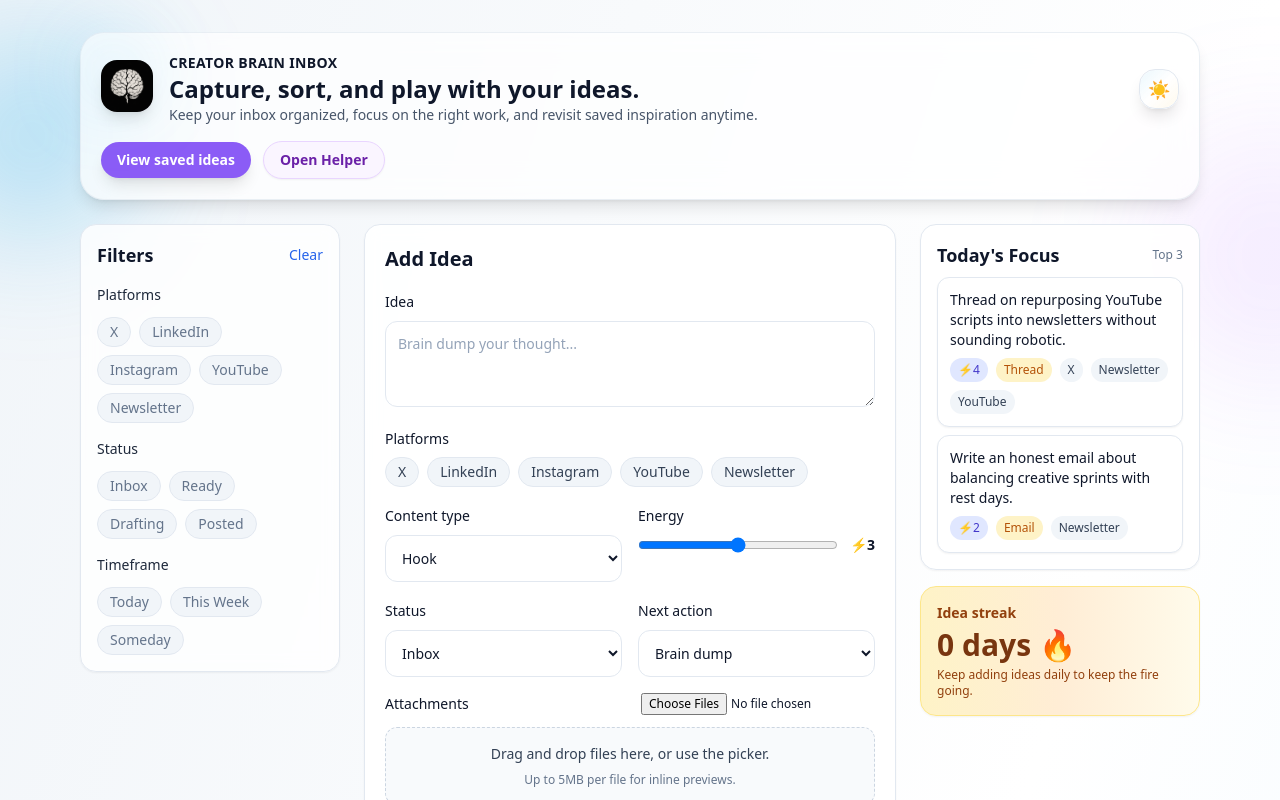
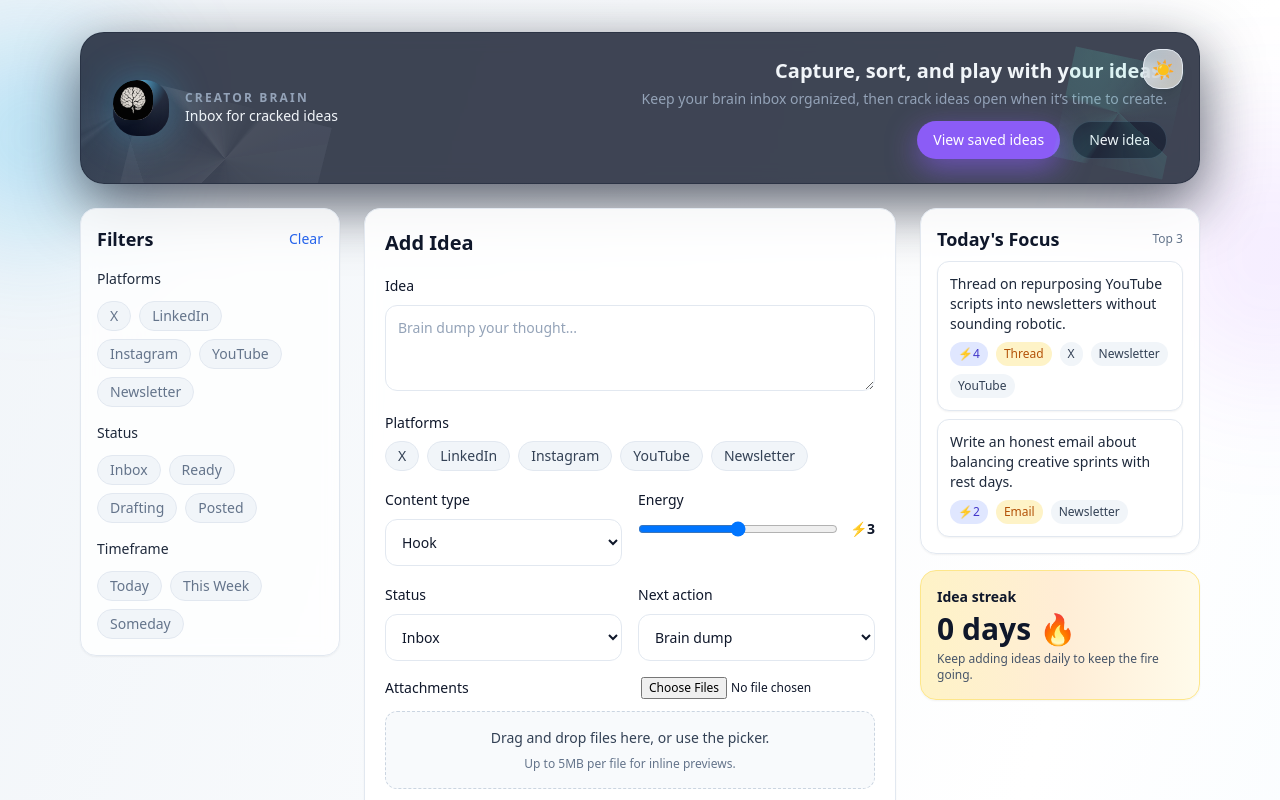
Before and after one commit to Solmidey/Creator_Brain_Box, a Next.js app: page / in a window 1280 px wide. Shown: the top 800 px of the page. Built offline with nearby package versions, Linux system fonts and the light colour scheme.

Commit message:
Improve hero header and dark mode contrast

```diff
--- /dev/null
+++ b/app/components/HeroHeader.tsx
@@ -0,0 +1,54 @@
+import Link from "next/link";
+
+import Logo from "./Logo";
+import { ThemeToggle } from "./ThemeToggle";
+
+export default function HeroHeader({ onOpenHelper }: { onOpenHelper: () => void }) {
+  return (
+    <section className="relative overflow-hidden rounded-3xl border border-slate-800/60 bg-slate-900/80 px-6 py-5 text-slate-100 shadow-[0_20px_60px_rgba(15,23,42,0.7)] backdrop-blur sm:px-8 sm:py-6 dark:bg-slate-900/90">
+      <div className="pointer-events-none absolute -left-10 top-0 h-40 w-40 rotate-[-18deg] bg-[conic-gradient(from_180deg_at_50%_50%,rgba(148,163,184,0.12)_0,transparent_18%,rgba(148,163,184,0.18)_20%,transparent_22%,rgba(148,163,184,0.12)_24%,transparent_40%,transparent_100%)] opacity-50" />
+      <div className="pointer-events-none absolute right-6 top-6 h-28 w-28 rotate-12 bg-[radial-gradient(circle_at_30%_0%,rgba(94,234,212,0.16),transparent_55%),conic-gradient(from_120deg_at_50%_50%,rgba(94,234,212,0.18),rgba(14,165,233,0)_22%,rgba(94,234,212,0.18)_24%,rgba(56,189,248,0)_42%,rgba(94,234,212,0.2)_44%,rgba(14,165,233,0)_100%)] opacity-60" />
+      <div className="pointer-events-none absolute -bottom-8 left-12 h-28 w-48 rotate-[14deg] bg-[linear-gradient(120deg,rgba(255,255,255,0.08),rgba(255,255,255,0)_32%),conic-gradient(from_210deg_at_50%_50%,rgba(226,232,240,0.12)_0,rgba(226,232,240,0)_26%,rgba(226,232,240,0.16)_28%,rgba(226,232,240,0)_48%,rgba(226,232,240,0.12)_50%,rgba(226,232,240,0)_100%)] opacity-60" />
+
+      <div className="absolute right-4 top-4">
+        <ThemeToggle />
+      </div>
+
+      <div className="flex flex-col gap-4 sm:flex-row sm:items-center sm:justify-between">
+        <div className="relative flex items-center gap-3 sm:gap-4">
+          <div className="relative h-12 w-12 overflow-hidden rounded-3xl bg-[radial-gradient(circle_at_30%_0%,#38bdf8_0,#0f172a_55%,#020617_100%)] shadow-[0_0_40px_rgba(56,189,248,0.35)] sm:h-14 sm:w-14">
+            <div className="pointer-events-none absolute inset-0 opacity-35 mix-blend-screen bg-[radial-gradient(circle_at_20%_20%,rgba(248,250,252,0.3),transparent_55%),conic-gradient(from_210deg_at_50%_50%,rgba(15,23,42,0)_0,rgba(15,23,42,0)_30%,rgba(248,250,252,0.4)_32%,rgba(15,23,42,0)_34%,rgba(248,250,252,0.4)_36%,rgba(15,23,42,0)_38%,rgba(248,250,252,0.4)_40%,rgba(15,23,42,0)_100%)]" />
+            <Logo mode="dark" size={40} className="absolute inset-0 m-auto" />
+          </div>
+          <div className="flex flex-col">
+            <span className="text-xs font-semibold uppercase tracking-[0.18em] text-slate-400">Creator Brain</span>
+            <span className="text-sm font-medium text-slate-100">Inbox for cracked ideas</span>
+          </div>
+        </div>
+
+        <div className="flex flex-col gap-4 sm:items-end sm:gap-3">
+          <div className="space-y-1 sm:text-right">
+            <h1 className="text-lg font-semibold text-slate-100 sm:text-xl">Capture, sort, and play with your ideas.</h1>
+            <p className="text-sm text-slate-400">Keep your brain inbox organized, then crack ideas open when it’s time to create.</p>
+          </div>
+
+          <div className="mt-1 flex flex-wrap gap-3 sm:mt-0 sm:justify-end">
+            <Link
+              href="/saved-ideas"
+              className="inline-flex items-center justify-center rounded-full bg-violet-500 px-4 py-2 text-sm font-medium text-white shadow-[0_10px_30px_rgba(139,92,246,0.6)] transition-transform hover:-translate-y-[1px] hover:bg-violet-600 active:translate-y-0"
+            >
+              View saved ideas
+            </Link>
+            <button
+              type="button"
+              onClick={onOpenHelper}
+              className="inline-flex items-center justify-center rounded-full border border-slate-600/70 bg-slate-900/60 px-4 py-2 text-sm font-medium text-slate-100 transition-transform hover:-translate-y-[1px] hover:border-slate-400 hover:bg-slate-800/80 active:translate-y-0"
+            >
+              New idea
+            </button>
+          </div>
+        </div>
+      </div>
+    </section>
+  );
+}
--- a/app/page.tsx
+++ b/app/page.tsx
@@ -3,8 +3,7 @@
 import Image from "next/image";
 import Link from "next/link";
 import { useEffect, useMemo, useState } from "react";
-import Logo from "./components/Logo";
-import { ThemeToggle } from "./components/ThemeToggle";
+import HeroHeader from "./components/HeroHeader";
 import { TiltCard } from "./components/TiltCard";
 import { useSavedIdeas } from "./hooks/useSavedIdeas";
 import type {
@@ -118,13 +117,13 @@ function filterIdeas(ideas: Idea[], filters: Filters) {
 function getNextActionColor(action: NextAction) {
   switch (action) {
     case "brain_dump":
-      return "bg-slate-200 text-slate-800 dark:text-slate-100";
+      return "bg-slate-200 text-slate-800 dark:bg-slate-800/70 dark:text-slate-100";
     case "outline":
-      return "bg-blue-100 text-blue-700";
+      return "bg-blue-100 text-blue-700 dark:bg-blue-500/20 dark:text-blue-100";
     case "publish":
-      return "bg-green-100 text-green-700";
+      return "bg-green-100 text-green-700 dark:bg-green-500/20 dark:text-green-100";
   }
-  return "bg-slate-100 text-slate-700 dark:text-slate-200";
+  return "bg-slate-100 text-slate-700 dark:bg-slate-800/70 dark:text-slate-100";
 }
 
 function inferAttachmentType(mimeType: string): AttachmentType {
@@ -199,7 +198,7 @@ function FilterPanel({
                 className={`rounded-full border px-3 py-1 text-sm transition ${
                   active
                     ? "border-sky-500 bg-sky-500 text-white dark:bg-sky-500 dark:text-white"
-                    : "border-slate-200 bg-slate-100 text-slate-500 hover:border-slate-300 dark:border-slate-700 dark:bg-slate-800/70 dark:text-slate-400"
+                    : "border-slate-200 bg-slate-100 text-slate-500 hover:border-slate-300 dark:border-slate-700 dark:bg-slate-800/70 dark:text-slate-300"
                 }`}
               >
                 {platform}
@@ -222,7 +221,7 @@ function FilterPanel({
                 className={`rounded-full border px-3 py-1 text-sm transition ${
                   active
                     ? "border-sky-500 bg-sky-500 text-white dark:bg-sky-500 dark:text-white"
-                    : "border-slate-200 bg-slate-100 text-slate-500 hover:border-slate-300 dark:border-slate-700 dark:bg-slate-800/70 dark:text-slate-400"
+                    : "border-slate-200 bg-slate-100 text-slate-500 hover:border-slate-300 dark:border-slate-700 dark:bg-slate-800/70 dark:text-slate-300"
                 }`}
               >
                 {status}
@@ -253,7 +252,7 @@ function FilterPanel({
                 className={`rounded-full border px-3 py-1 text-sm transition ${
                   active
                     ? "border-sky-500 bg-sky-500 text-white dark:bg-sky-500 dark:text-white"
-                    : "border-slate-200 bg-slate-100 text-slate-500 hover:border-slate-300 dark:border-slate-700 dark:bg-slate-800/70 dark:text-slate-400"
+                    : "border-slate-200 bg-slate-100 text-slate-500 hover:border-slate-300 dark:border-slate-700 dark:bg-slate-800/70 dark:text-slate-300"
                 }`}
               >
                 {label}
@@ -280,12 +279,12 @@ function AttachmentStrip({
       <button
         type="button"
         onClick={onOpen}
-      className="mt-3 flex items-center gap-2 rounded-lg border border-slate-200 bg-slate-50 px-2 py-1 text-xs text-slate-700 dark:text-slate-200 shadow-sm hover:border-blue-200 hover:bg-blue-50"
+        className="mt-3 flex items-center gap-2 rounded-lg border border-slate-200 bg-slate-50 px-2 py-1 text-xs text-slate-700 shadow-sm transition hover:border-blue-200 hover:bg-blue-50 dark:border-slate-700 dark:bg-slate-900/80 dark:text-slate-200"
       >
       {preview.map((attachment) => (
           <div
             key={attachment.id}
-          className="flex items-center gap-1 rounded-md bg-white px-2 py-1 shadow-inner"
+            className="flex items-center gap-1 rounded-md bg-white px-2 py-1 shadow-inner dark:bg-slate-800/70"
           >
           {attachment.type === "image" && attachment.dataUrl ? (
             <Image
@@ -313,7 +312,7 @@ function AttachmentStrip({
         </div>
       ))}
         {remaining > 0 && (
-        <span className="rounded-full bg-white px-2 py-1 text-[11px] font-semibold text-slate-700 dark:text-slate-200 shadow-inner">
+          <span className="rounded-full bg-white px-2 py-1 text-[11px] font-semibold text-slate-700 shadow-inner dark:bg-slate-800/70 dark:text-slate-200">
             +{remaining}
           </span>
         )}
@@ -334,7 +333,7 @@ function AttachmentModal({
 
   return (
       <div className="fixed inset-0 z-30 flex items-center justify-center bg-black/50 p-4">
-      <div className="max-h-[80vh] w-full max-w-2xl overflow-y-auto rounded-2xl bg-white p-4 shadow-xl">
+        <div className="max-h-[80vh] w-full max-w-2xl overflow-y-auto rounded-2xl border border-slate-200 bg-white p-4 shadow-xl dark:border-slate-800 dark:bg-slate-900/90">
         <div className="mb-3 flex items-center justify-between">
           <h3 className="text-lg font-semibold text-slate-900 dark:text-slate-50">Attachments</h3>
           <button
@@ -349,10 +348,10 @@ function AttachmentModal({
           {attachments.map((attachment) => (
               <div
                 key={attachment.id}
-              className="rounded-xl border border-slate-200 bg-slate-50 p-3 shadow-sm"
+                className="rounded-xl border border-slate-200 bg-slate-50 p-3 shadow-sm dark:border-slate-700 dark:bg-slate-900/80"
               >
               <p className="text-sm font-semibold text-slate-900 dark:text-slate-50 truncate">{attachment.name}</p>
-              <p className="text-xs text-slate-500 dark:text-slate-400">
+              <p className="text-xs text-slate-500 dark:text-slate-300">
                 {attachment.type.toUpperCase()} • {(attachment.size / 1024).toFixed(0)} KB
               </p>
               {attachment.type === "image" && attachment.dataUrl ? (
@@ -515,7 +514,7 @@ const response = await fetch("/api/helper", {
         <div className="flex items-start justify-between">
           <div>
             <h3 className="text-xl font-semibold text-slate-900 dark:text-slate-50">Content Helper</h3>
-            <p className="text-sm text-slate-600 dark:text-slate-300">AI-powered assistance for polishing your idea.</p>
+            <p className="text-sm text-slate-600 dark:text-slate-200">AI-powered assistance for polishing your idea.</p>
           </div>
           <button
             type="button"
@@ -893,7 +892,9 @@ function AddIdeaForm({
           </div>
           <div
             className={`flex flex-col items-center justify-center gap-2 rounded-xl border border-dashed p-4 text-sm transition ${
-              isDragging ? "border-blue-400 bg-blue-50" : "border-slate-300 bg-slate-50"
+              isDragging
+                ? "border-blue-400 bg-blue-50 dark:border-blue-400 dark:bg-blue-500/10"
+                : "border-slate-300 bg-slate-50 text-slate-700 dark:border-slate-700 dark:bg-slate-900/80 dark:text-slate-200"
             }`}
             onDragOver={(e) => {
               e.preventDefault();
@@ -906,7 +907,7 @@ function AddIdeaForm({
               void handleFiles(e.dataTransfer.files);
             }}
           >
-            <p className="text-slate-700 dark:text-slate-100">Drag and drop files here, or use the picker.</p>
+            <p className="text-slate-700 dark:text-slate-200">Drag and drop files here, or use the picker.</p>
             <p className="text-xs text-slate-500 dark:text-slate-300">Up to 5MB per file for inline previews.</p>
           </div>
           {attachments.length > 0 && (
@@ -914,7 +915,7 @@ function AddIdeaForm({
               {attachments.map((attachment) => (
                 <div
                   key={attachment.id}
-                  className="relative flex items-center gap-3 rounded-xl border border-slate-200 bg-white p-3 shadow-sm"
+                  className="relative flex items-center gap-3 rounded-xl border border-slate-200 bg-white p-3 shadow-sm dark:border-slate-700 dark:bg-slate-900/80"
                 >
                   {attachment.type === "image" && attachment.dataUrl ? (
                     <Image
@@ -926,7 +927,7 @@ function AddIdeaForm({
                       className="h-12 w-12 rounded object-cover"
                     />
                   ) : (
-                    <div className="flex h-12 w-12 items-center justify-center rounded bg-slate-100 text-xs font-semibold text-slate-600 dark:text-slate-300">
+                    <div className="flex h-12 w-12 items-center justify-center rounded bg-slate-100 text-xs font-semibold text-slate-600 dark:bg-slate-800/70 dark:text-slate-300">
                       {attachment.type === "document"
                         ? "DOC"
                         : attachment.type === "video"
@@ -938,7 +939,7 @@ function AddIdeaForm({
                   )}
                   <div className="flex-1">
                     <p className="text-sm font-semibold text-slate-800 dark:text-slate-50 truncate">{attachment.name}</p>
-                    <p className="text-xs text-slate-500 dark:text-slate-400">{(attachment.size / 1024).toFixed(0)} KB</p>
+                    <p className="text-xs text-slate-500 dark:text-slate-300">{(attachment.size / 1024).toFixed(0)} KB</p>
                     {!attachment.dataUrl && attachment.size > MAX_INLINE_ATTACHMENT_SIZE && (
                       <p className="text-[11px] text-amber-600">Too large for inline preview; metadata saved only.</p>
                     )}
@@ -966,7 +967,7 @@ function AddIdeaForm({
               value={tweetInput}
               onChange={(e) => setTweetInput(e.target.value)}
               placeholder="https://twitter.com/..."
-              className="flex-1 rounded-xl border border-slate-300 bg-white p-3 text-sm focus:border-blue-500 focus:outline-none focus:ring-2 focus:ring-blue-100"
+              className="flex-1 rounded-xl border border-slate-200 bg-white p-3 text-sm text-slate-800 focus:border-blue-500 focus:outline-none focus:ring-2 focus:ring-blue-100 dark:border-slate-700 dark:bg-slate-900/80 dark:text-slate-50 dark:placeholder:text-slate-500"
             />
             <button
               type="button"
@@ -990,7 +991,7 @@ function AddIdeaForm({
                     onClick={() =>
                       setReferenceTweets((prev) => prev.filter((item) => item !== link))
                     }
-                    className="text-slate-500 dark:text-slate-400 hover:text-slate-700 dark:text-slate-200"
+                    className="text-slate-500 transition-colors hover:text-slate-700 dark:text-slate-300 dark:hover:text-slate-100"
                   >
                     ×
                   </button>
@@ -1052,7 +1053,7 @@ function IdeaCard({ idea, onAskHelper }: { idea: Idea; onAskHelper: (idea: Idea)
         <Badge label={`⚡${idea.energy}`} colorClasses="bg-indigo-100 text-indigo-700" />
         <Badge label={NEXT_ACTION_LABELS[idea.nextAction]} colorClasses={getNextActionColor(idea.nextAction)} />
       </div>
-      <p className="mt-2 text-[11px] text-slate-500 dark:text-slate-400">Created {formatDate(idea.createdAt)}</p>
+      <p className="mt-2 text-[11px] text-slate-500 dark:text-slate-300">Created {formatDate(idea.createdAt)}</p>
 
       {idea.attachments && idea.attachments.length > 0 && (
         <AttachmentStrip attachments={idea.attachments} onOpen={() => setShowAttachments(true)} />
@@ -1125,7 +1126,7 @@ function IdeaColumn({
         </span>
       </div>
       {ideas.length === 0 ? (
-        <p className="text-xs text-slate-500 dark:text-slate-400">Drop an idea here</p>
+        <p className="text-xs text-slate-500 dark:text-slate-300">Drop an idea here</p>
       ) : (
         ideas.map((idea) => <IdeaCard key={idea.id} idea={idea} onAskHelper={onAskHelper} />)
       )}
@@ -1159,16 +1160,20 @@ function IdeaBoard({
 
 function TodayFocusCard({ idea }: { idea: Idea }) {
   return (
-    <div className="rounded-xl border border-slate-200 bg-white p-3 shadow-sm">
-      <p className="text-sm text-slate-900 dark:text-slate-50 break-words overflow-hidden">{idea.text}</p>
+    <div className="rounded-xl border border-slate-200 bg-white p-3 shadow-sm dark:border-slate-800 dark:bg-slate-900/80">
+      <p className="overflow-hidden break-words text-sm text-slate-800 dark:text-slate-100">{idea.text}</p>
       <div className="mt-2 flex flex-wrap items-center gap-2 text-xs text-slate-600 dark:text-slate-300">
-        <Badge label={`⚡${idea.energy}`} colorClasses="bg-indigo-100 text-indigo-700" />
+        <Badge label={`⚡${idea.energy}`} colorClasses="bg-indigo-100 text-indigo-700 dark:bg-indigo-500/20 dark:text-indigo-100" />
         <Badge
           label={CONTENT_TYPES.find((c) => c.value === idea.contentType)?.label ?? idea.contentType}
-          colorClasses="bg-amber-100 text-amber-700"
+          colorClasses="bg-amber-100 text-amber-700 dark:bg-amber-500/20 dark:text-amber-100"
         />
         {idea.platforms.slice(0, 3).map((platform) => (
-          <Badge key={platform} label={platform} colorClasses="bg-slate-100 text-slate-700 dark:text-slate-200" />
+          <Badge
+            key={platform}
+            label={platform}
+            colorClasses="bg-slate-100 text-slate-700 dark:bg-slate-800/70 dark:text-slate-100"
+          />
         ))}
       </div>
     </div>
@@ -1177,10 +1182,10 @@ function TodayFocusCard({ idea }: { idea: Idea }) {
 
 function StreakCard({ streak }: { streak: Streak }) {
   return (
-    <div className="rounded-2xl border border-amber-200 bg-gradient-to-r from-amber-100 via-orange-100 to-amber-50 p-4 shadow-sm backdrop-blur dark:border-amber-500/30 dark:from-amber-900/40 dark:via-orange-900/30 dark:to-amber-800/40">
-      <p className="text-sm font-semibold text-amber-800 dark:text-amber-100">Idea streak</p>
-      <p className="text-3xl font-bold text-amber-900 dark:text-amber-50 mt-1">{streak.currentStreak} day{streak.currentStreak === 1 ? "" : "s"} 🔥</p>
-      <p className="text-xs text-amber-800 dark:text-amber-100 mt-1">Keep adding ideas daily to keep the fire going.</p>
+    <div className="rounded-2xl border border-amber-200 bg-gradient-to-r from-amber-100 via-orange-100 to-amber-50 p-4 shadow-sm backdrop-blur dark:border-amber-500/40 dark:from-amber-900/40 dark:via-orange-900/30 dark:to-amber-800/40">
+      <p className="text-sm font-semibold text-slate-900 dark:text-slate-50">Idea streak</p>
+      <p className="mt-1 text-3xl font-bold text-slate-900 dark:text-white">{streak.currentStreak} day{streak.currentStreak === 1 ? "" : "s"} 🔥</p>
+      <p className="mt-1 text-xs text-slate-600 dark:text-slate-200">Keep adding ideas daily to keep the fire going.</p>
     </div>
   );
 }
@@ -1274,39 +1279,7 @@ export default function HomePage() {
       <div className="pointer-events-none absolute right-[-120px] top-32 h-64 w-64 rounded-full bg-purple-500/10 blur-3xl dark:bg-purple-600/20" />
 
       <main className="relative mx-auto max-w-6xl space-y-6 px-4">
-        <header className="flex flex-col gap-4 rounded-3xl border border-slate-200/70 bg-white/70 p-5 shadow-lg backdrop-blur-lg dark:border-slate-800/60 dark:bg-slate-900/70">
-          <div className="flex flex-wrap items-center justify-between gap-4">
-            <div className="flex items-center gap-4">
-              <div className="relative">
-                <div className="pointer-events-none absolute -left-3 -top-3 h-12 w-12 rounded-full bg-sky-400/30 blur-2xl dark:bg-sky-500/40" />
-                <Logo size={52} />
-              </div>
-              <div>
-                <p className="text-sm font-semibold uppercase tracking-wide text-slate-900 dark:text-slate-50">Creator Brain Inbox</p>
-                <h1 className="text-2xl font-bold text-slate-900 dark:text-slate-50">Capture, sort, and play with your ideas.</h1>
-                <p className="text-sm text-slate-600 dark:text-slate-300">Keep your inbox organized, focus on the right work, and revisit saved inspiration anytime.</p>
-              </div>
-            </div>
-            <div className="flex items-center gap-3">
-              <ThemeToggle />
-            </div>
-          </div>
-          <div className="flex flex-wrap items-center gap-3">
-            <Link
-              href="/saved-ideas"
-              className="inline-flex items-center gap-2 rounded-full bg-violet-500 px-4 py-2 text-sm font-semibold text-white shadow-lg transition hover:bg-violet-600 hover:shadow-xl dark:bg-violet-500 dark:hover:bg-violet-600"
-            >
-              View saved ideas
-            </Link>
-            <button
-              type="button"
-              onClick={() => openHelper()}
-              className="inline-flex items-center gap-2 rounded-full border border-purple-200 bg-purple-50 px-4 py-2 text-sm font-semibold text-purple-800 shadow-sm transition hover:-translate-y-0.5 hover:shadow-md dark:border-purple-500/40 dark:bg-purple-500/10 dark:text-purple-100"
-            >
-              Open Helper
-            </button>
-          </div>
-        </header>
+        <HeroHeader onOpenHelper={() => openHelper()} />
 
         {/* Mobile: focus + streak */}
         <div className="space-y-3 md:hidden">
@@ -1314,10 +1287,10 @@ export default function HomePage() {
             <div className="rounded-2xl border border-slate-200 bg-white/90 p-4 shadow-sm backdrop-blur dark:border-slate-800 dark:bg-slate-900/80">
               <div className="mb-2 flex items-center justify-between">
                 <h3 className="text-lg font-semibold text-slate-900 dark:text-slate-50">Today&apos;s Focus</h3>
-                <span className="text-xs text-slate-500 dark:text-slate-400">Top 3</span>
+                <span className="text-xs text-slate-500 dark:text-slate-300">Top 3</span>
               </div>
               {focusIdeas.length === 0 ? (
-                <p className="text-sm text-slate-600 dark:text-slate-300">No focus ideas yet — move something to Ready or Drafting.</p>
+                <p className="text-sm text-slate-600 dark:text-slate-200">No focus ideas yet — move something to Ready or Drafting.</p>
               ) : (
                 <div className="space-y-2">
                   {focusIdeas.map((idea) => (
@@ -1396,7 +1369,7 @@ export default function HomePage() {
             <div className="rounded-2xl border border-slate-200 bg-white/90 p-4 shadow-sm backdrop-blur dark:border-slate-800 dark:bg-slate-900/80">
               <div className="mb-3 flex items-center justify-between">
                 <h3 className="text-lg font-semibold text-slate-900 dark:text-slate-50">Ideas</h3>
-                <p className="text-sm text-slate-500 dark:text-slate-400">Drag between columns to update status</p>
+                <p className="text-sm text-slate-500 dark:text-slate-300">Drag between columns to update status</p>
               </div>
               <IdeaBoard ideas={filteredIdeas} onMoveIdea={moveIdea} onAskHelper={openHelper} />
             </div>
@@ -1406,10 +1379,10 @@ export default function HomePage() {
             <div className="rounded-2xl border border-slate-200 bg-white/90 p-4 shadow-sm backdrop-blur dark:border-slate-800 dark:bg-slate-900/80">
               <div className="mb-2 flex items-center justify-between">
                 <h3 className="text-lg font-semibold text-slate-900 dark:text-slate-50">Today&apos;s Focus</h3>
-                <span className="text-xs text-slate-500 dark:text-slate-400">Top 3</span>
+                <span className="text-xs text-slate-500 dark:text-slate-300">Top 3</span>
               </div>
               {focusIdeas.length === 0 ? (
-                <p className="text-sm text-slate-600 dark:text-slate-300">No focus ideas yet — move something to Ready or Drafting.</p>
+                <p className="text-sm text-slate-600 dark:text-slate-200">No focus ideas yet — move something to Ready or Drafting.</p>
               ) : (
                 <div className="space-y-2">
                   {focusIdeas.map((idea) => (
```
Lines whose indentation alone changed are shown as unchanged.
